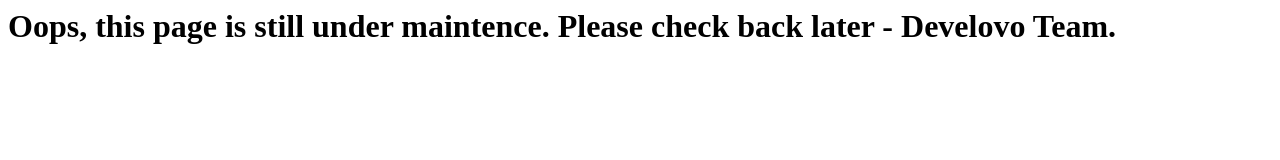
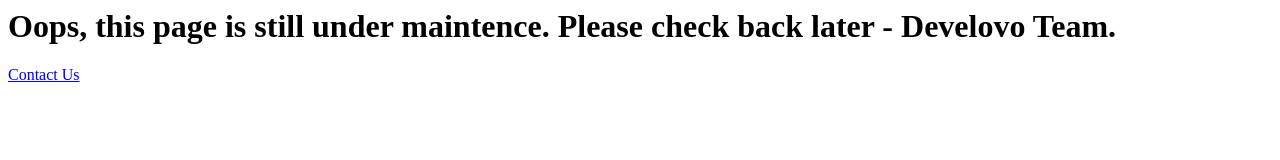
Before and after one commit to Develovo/develovo.github.io, a plain HTML site: page index.html in a window 1280 px wide. Drawn offline with Linux system fonts and the light colour scheme.

Commit message:
Update index.html

```diff
--- a/index.html
+++ b/index.html
@@ -1 +1,2 @@
 <h1>Oops, this page is still under maintence. Please check back later - Develovo Team.</h1>
+<a href="mailto:contact@develovo.net">Contact Us</a>
```
